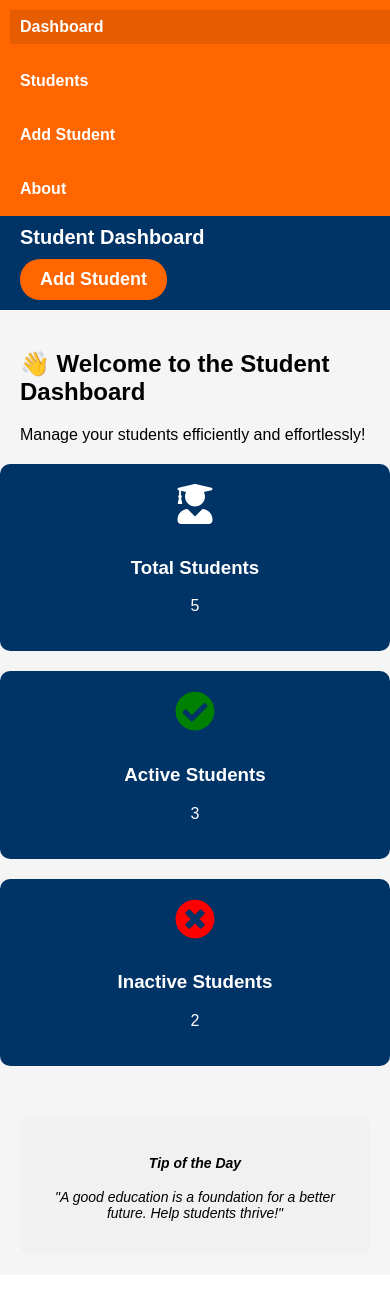
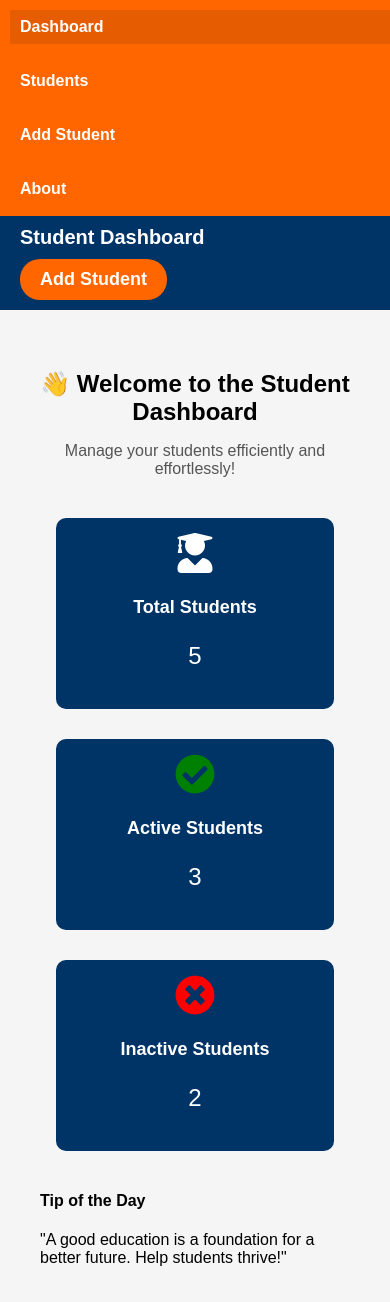
Before and after one commit to Rakhi-520/student-dashboard, a React (Create React App) app: page / in a window 390 px wide. Shown: the top 1302 px of the page. Before the commit the page ends 1275 px from the top, so only its background shows below. Built offline with nearby package versions, Linux system fonts and the light colour scheme.

Commit message:
improved responsiveness of dashboard

```diff
--- a/src/pages/Dashboard.css
+++ b/src/pages/Dashboard.css
@@ -1,18 +1,76 @@
-/* Modal Overlay */
-.modal {
+/* General styling */
+.dashboard {
+  padding: 20px;
+  font-family: Arial, sans-serif;
+}
+
+/* Dashboard Header */
+.dashboard-title {
+  font-size: 24px;
+  font-weight: bold;
+  text-align: center;
+  margin-bottom: 15px;
+}
+
+.dashboard-subtitle {
+  font-size: 16px;
+  text-align: center;
+  color: #555;
+  margin-bottom: 30px;
+}
+
+/* Stats Cards */
+.stat-card {
+  background-color: #003366;
+  color: white;
+  padding: 15px;
+  border-radius: 10px;
+  text-align: center;
+  cursor: pointer;
+  transition: transform 0.3s ease;
+  width: 30%;
+  margin: 10px;
+}
+
+.stat-card:hover {
+  transform: translateY(-10px);
+}
+
+.stat-icon {
+  font-size: 40px;
+  margin-bottom: 10px;
+}
+
+.stats-container {
+  display: flex;
+  justify-content: space-around;
+  margin-top: 30px;
+  flex-wrap: wrap; /* Allows wrapping on smaller screens */
+}
+
+.stat-card h3 {
+  font-size: 18px;
+  margin: 10px 0;
+}
+
+.stat-card p {
+  font-size: 24px;
+}
+
+/* Modal Styles */
+.modal-overlay {
   position: fixed;
   top: 0;
   left: 0;
   width: 100%;
   height: 100%;
-  background-color: rgba(0, 0, 0, 0.5); /* Transparent background */
+  background-color: rgba(0, 0, 0, 0.5);
   display: flex;
   justify-content: center;
   align-items: center;
   z-index: 999;
 }
 
-/* Modal Content */
 .modal-content {
   background-color: white;
   padding: 20px;
@@ -20,10 +78,9 @@
   width: 80%;
   max-width: 600px;
   box-shadow: 0 4px 20px rgba(0, 0, 0, 0.1);
-  position: relative; /* Make sure close button is positioned relative to the modal content */
+  position: relative;
 }
 
-/* Close Button */
 .close {
   position: absolute;
   top: 10px;
@@ -31,11 +88,11 @@
   cursor: pointer;
   background-color: transparent;
   border: none;
-  font-size: 18px;
+  font-size: 20px;
   color: #333;
 }
 
-/* Table Styles */
+/* Table */
 .student-table {
   width: 100%;
   border-collapse: collapse;
@@ -54,48 +111,11 @@
   text-transform: uppercase;
 }
 
-/* Table Row Hover Effect */
 .student-table tr:hover {
   background-color: #f1f1f1;
 }
 
-/* Stat Cards */
-.stat-card {
-  background-color: #003366;
-  color: white;
-  padding: 20px;
-  border-radius: 10px;
-  text-align: center;
-  cursor: pointer;
-  transition: transform 0.3s ease;
-}
-
-.stat-card:hover {
-  transform: translateY(-10px);
-}
-
-.stat-icon {
-  font-size: 40px;
-  margin-bottom: 10px;
-}
-
-.stats-container {
-  display: flex;
-  justify-content: space-around;
-  margin-top: 20px;
-}
-
-.motivation-box {
-  background-color: #f1f1f1;
-  padding: 20px;
-  border-radius: 10px;
-  margin-top: 30px;
-  text-align: center;
-  font-size: 14px;
-  font-style: italic;
-}
-
-/* Responsive Design */
+/* Mobile Responsiveness */
 @media (max-width: 768px) {
   .stats-container {
     flex-direction: column;
@@ -104,6 +124,14 @@
 
   .stat-card {
     margin-bottom: 20px;
-    width: 100%;
+    width: 80%;
+  }
+
+  .modal-content {
+    width: 90%;
+  }
+
+  .student-table th, .student-table td {
+    font-size: 14px;
   }
 }
```
